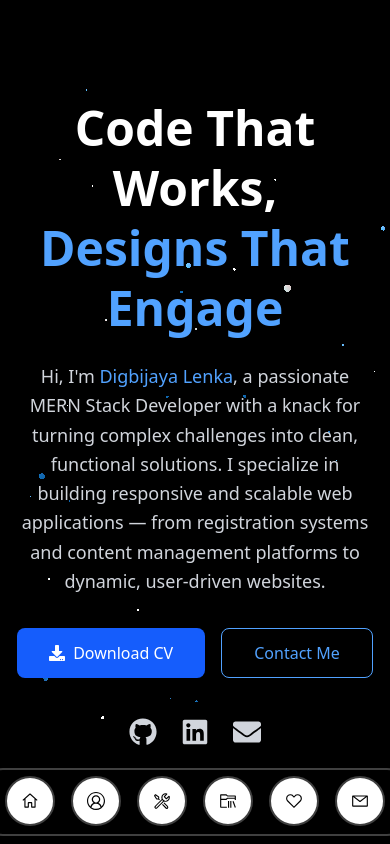
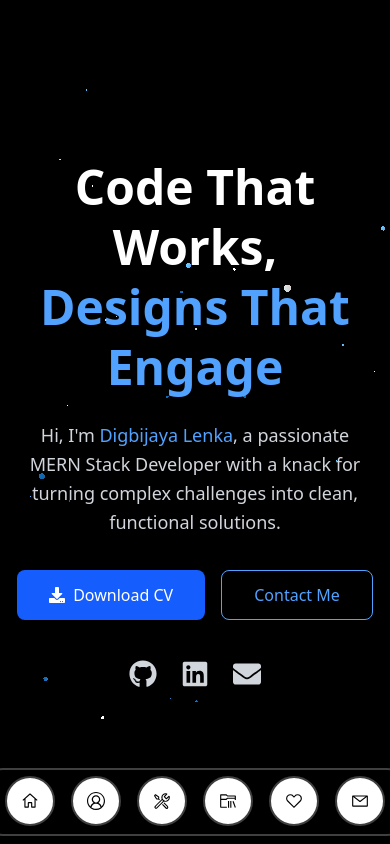
Before and after one commit to t3nsor98/Portfolio_V2.0, a React (Vite) app in the folder portfolio_v_2_0/: page / in a window 390 px wide. Built offline with nearby package versions, Linux system fonts and the light colour scheme.

Commit message:
style: enhance text visibility in Home component by adjusting responsive display of specialization description

```diff
--- a/portfolio_v_2_0/src/components/Home.jsx
+++ b/portfolio_v_2_0/src/components/Home.jsx
@@ -29,9 +29,13 @@ function Home() {
         <p className="mt-6 text-lg sm:text-2xl text-gray-300 leading-relaxed">
           Hi, I'm <span className="text-blue-400">Digbijaya Lenka</span>, a
           passionate MERN Stack Developer with a knack for turning complex
-          challenges into clean, functional solutions. I specialize in building
-          responsive and scalable web applications — from registration systems
-          and content management platforms to dynamic, user-driven websites.
+          challenges into clean, functional solutions.
+          <span className="hidden sm:inline">
+            {" "}
+            I specialize in building responsive and scalable web applications —
+            from registration systems and content management platforms to
+            dynamic, user-driven websites.
+          </span>
         </p>
 
         <div className="mt-8 max-w-3xl mx-auto">
```
